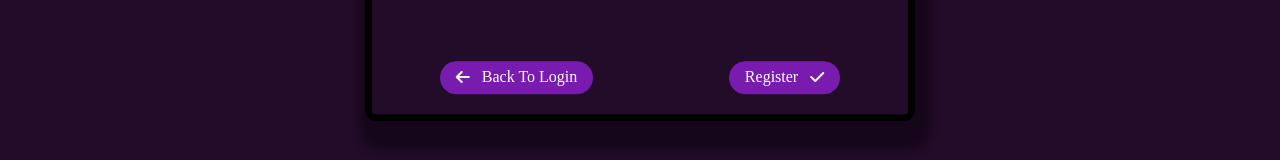
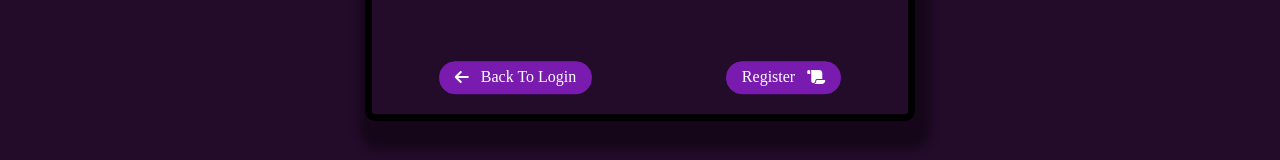
Before and after one commit to Anti5893/Swen261-Project-Alchemy-Alley, an Angular app in the folder estore-ui/: page /register in a window 1280 px wide. Shown: the part 479-639 px from the top of the page. Built offline with nearby package versions, Linux system fonts and the light colour scheme; a web font is replaced by a local one.

Commit message:
scroll icon for registering

```diff
--- a/estore-ui/src/app/register/register.component.html
+++ b/estore-ui/src/app/register/register.component.html
@@ -23,7 +23,7 @@
         </div>
         <div class = "register-buttons">
             <button class = "button" [routerLink]="'/login'"><i class="fa-solid fa-arrow-left"></i>Back To Login</button>
-            <button class = "button" (click) = "registerOnClick(username,password)">Register<i class="fa-solid fa-check"></i></button>
+            <button class = "button" (click) = "registerOnClick(username,password)">Register<i class="fa-solid fa-scroll"></i></button>
         </div>
         <p *ngIf="showErrorMessage">User Already Exists</p>
         <p *ngIf="showPasswordsDontMatch()">Passwords Don't Match</p>
```
